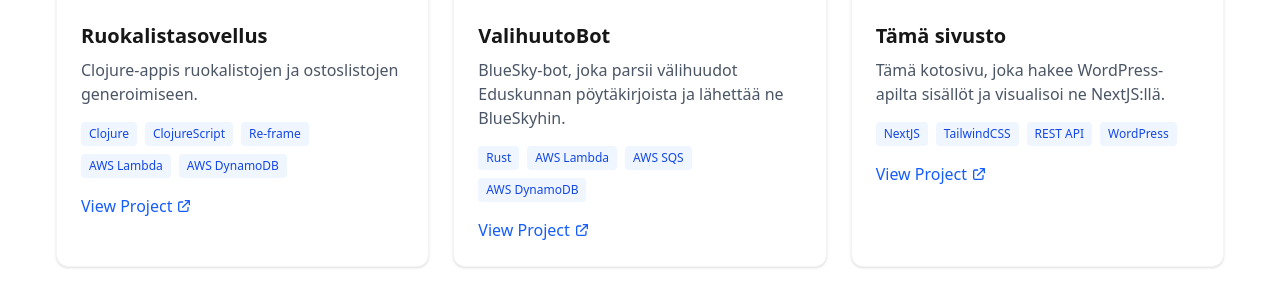
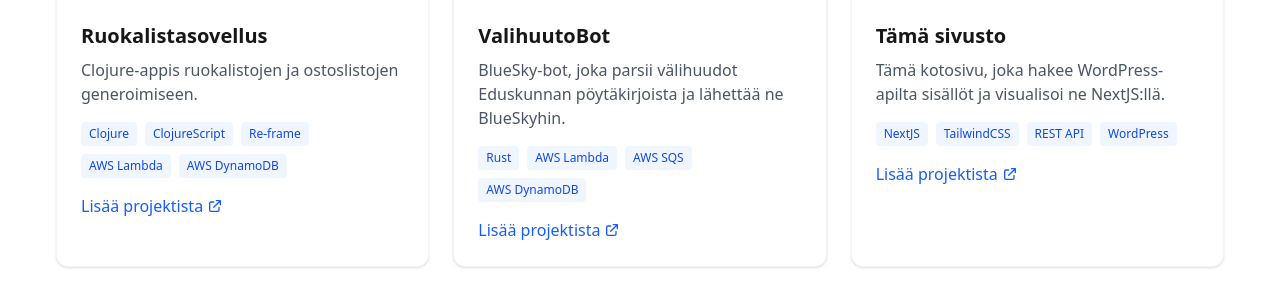
Before and after one commit to Silvast/anskufail-new, a Next.js app: page / in a window 1280 px wide. Shown: the part 1720-2012 px from the top of the page. Built offline with nearby package versions, Linux system fonts and the light colour scheme.

Commit message:
fixed translation to finnish

```diff
--- a/src/components/ProjectsList.tsx
+++ b/src/components/ProjectsList.tsx
@@ -49,7 +49,7 @@ export default function ProjectsList({ projects }: ProjectsListProps) {
                 rel="noopener noreferrer"
                 className="text-blue-600 hover:text-blue-800 inline-flex items-center font-medium"
               >
-                View Project
+                Lisää projektista
                 <svg className="w-4 h-4 ml-1" fill="none" stroke="currentColor" viewBox="0 0 24 24" xmlns="http://www.w3.org/2000/svg">
                   <path strokeLinecap="round" strokeLinejoin="round" strokeWidth={2} d="M10 6H6a2 2 0 00-2 2v10a2 2 0 002 2h10a2 2 0 002-2v-4M14 4h6m0 0v6m0-6L10 14" />
                 </svg>
@@ -59,7 +59,7 @@ export default function ProjectsList({ projects }: ProjectsListProps) {
                 href={project.link.url}
                 className="text-blue-600 hover:text-blue-800 inline-flex items-center font-medium"
               >
-                View Details
+                Lisää projektista
                 <svg className="w-4 h-4 ml-1" fill="none" stroke="currentColor" viewBox="0 0 24 24" xmlns="http://www.w3.org/2000/svg">
                   <path strokeLinecap="round" strokeLinejoin="round" strokeWidth={2} d="M14 5l7 7m0 0l-7 7m7-7H3" />
                 </svg>
```
